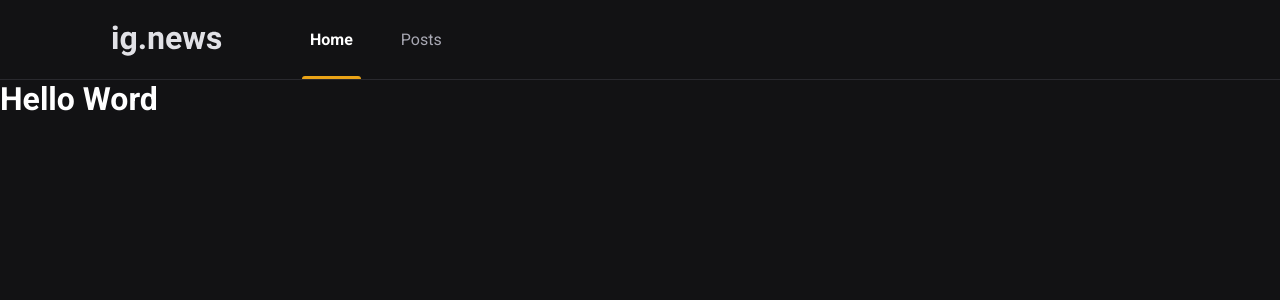
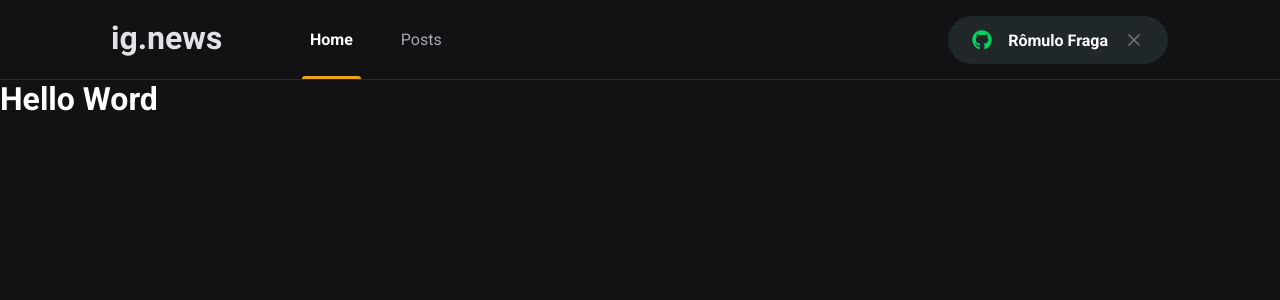
Before and after one commit to romulofraga/ignews, a Next.js app: page / in a window 1280 px wide. Shown: the top 300 px of the page. Built offline with nearby package versions, Linux system fonts and the light colour scheme.

Commit message:
Sing in button

```diff
--- a/package.json
+++ b/package.json
@@ -12,6 +12,7 @@
     "next": "11.0.1",
     "react": "17.0.2",
     "react-dom": "17.0.2",
+    "react-icons": "^4.2.0",
     "sass": "^1.35.1"
   },
   "devDependencies": {
--- a/src/components/Header/index.tsx
+++ b/src/components/Header/index.tsx
@@ -1,3 +1,4 @@
+import { SingInButton } from "../SignInButton";
 import styles from "./styles.module.scss";
 
 export function Header() {
@@ -9,6 +10,8 @@
           <a className={styles.active}>Home</a>
           <a>Posts</a>
         </nav>
+
+        <SingInButton />
       </div>
     </header>
   );
--- a/src/components/Header/styles.module.scss
+++ b/src/components/Header/styles.module.scss
@@ -51,4 +51,8 @@
       }
     }
   }
+
+  button {
+    margin-left: auto;
+  }
 }
--- /dev/null
+++ b/src/components/SignInButton/index.tsx
@@ -0,0 +1,20 @@
+import { FaGithub } from "react-icons/fa";
+import { FiX } from "react-icons/fi";
+import styles from "./styles.module.scss";
+
+export function SingInButton() {
+  const isUserLoggedIn = true;
+
+  return isUserLoggedIn ? (
+    <button type="button" className={styles.singInButton}>
+      <FaGithub color="#04d361" />
+      Rômulo Fraga
+      <FiX color="#737380" className={styles.closeIcon} />
+    </button>
+  ) : (
+    <button type="button" className={styles.singInButton}>
+      <FaGithub color="#eba417" />
+      Sign in with GitHub
+    </button>
+  );
+}
--- /dev/null
+++ b/src/components/SignInButton/styles.module.scss
@@ -0,0 +1,33 @@
+.singInButton {
+  height: 3rem;
+  border-radius: 3rem;
+  background: var(--gray-850);
+  border: 0;
+  padding: 0 1.5rem;
+
+  display: flex;
+  align-items: center;
+  justify-content: center;
+
+  color: var(--white);
+  font-weight: bold;
+
+  svg {
+    width: 20px;
+    height: 20px;
+  }
+
+  svg:first-child {
+    margin-right: 1rem;
+  }
+
+  svg.closeIcon {
+    margin-left: 1rem;
+  }
+
+  transition: filter 200ms;
+
+  &:hover {
+    filter: brightness(0.8);
+  }
+}
--- a/src/styles/global.scss
+++ b/src/styles/global.scss
@@ -10,6 +10,7 @@
   --gray-100: #e1e1e6;
   --gray-300: #a8a8b3;
   --gray-800: #29292e;
+  --gray-850: #1f2729;
   --gray-900: #121214;
 
   --cyan-500: #61dafd;
```
Also changed, not shown: 1 other file (tests, documents, lock files or other folders).
